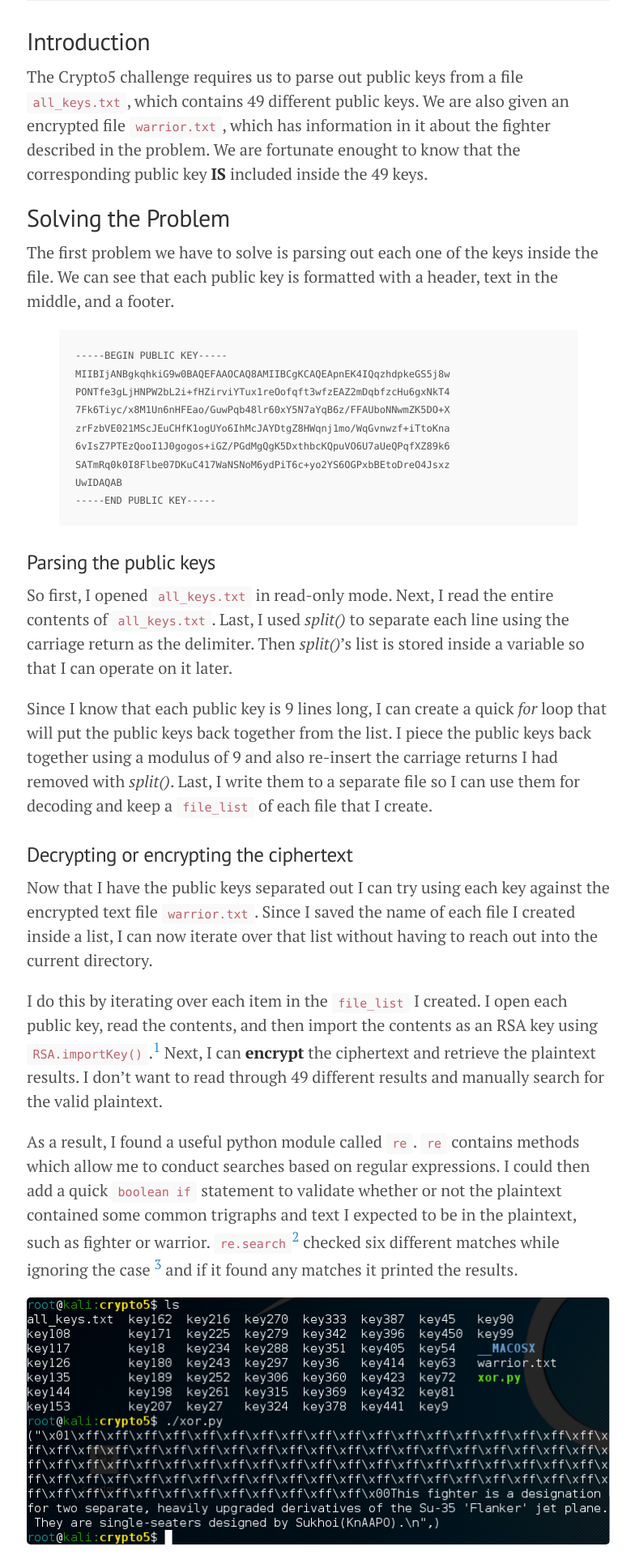
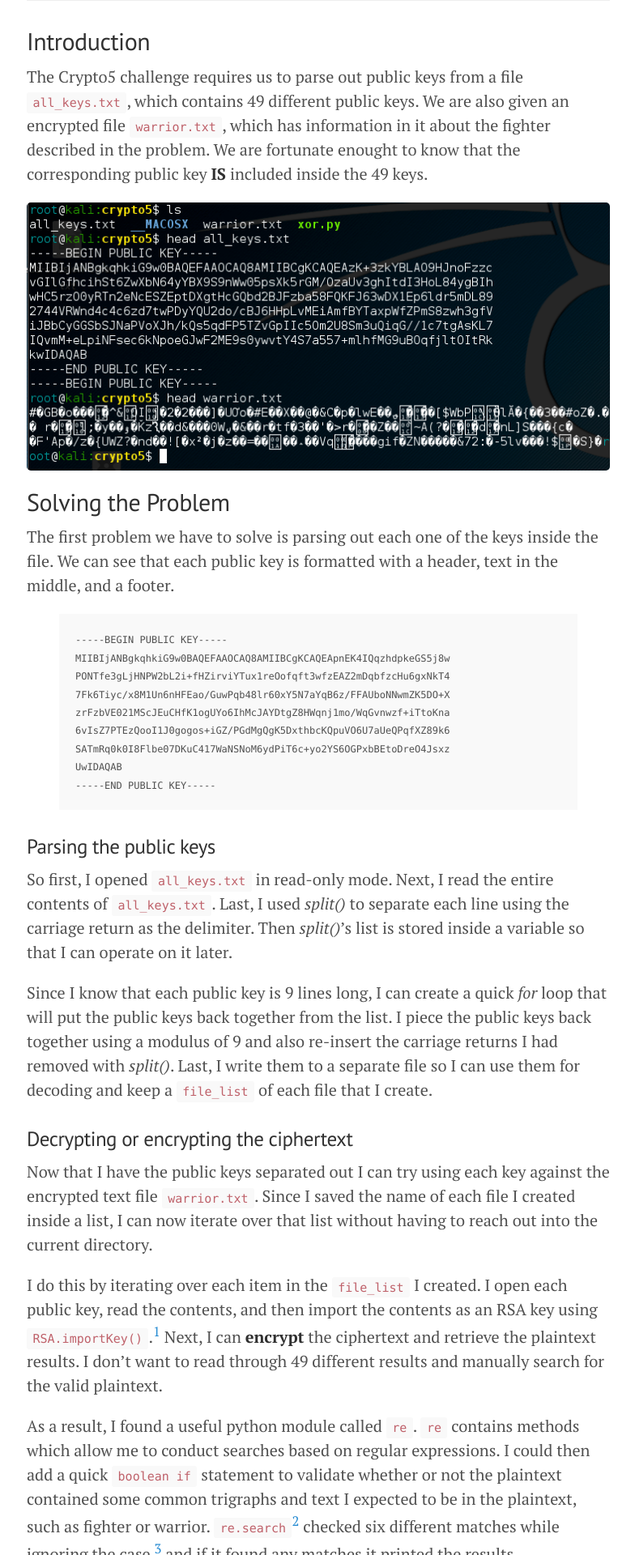
Before and after one commit to MCPA/MCPA.github.io, a Jekyll site: the page built from _posts/2016-01-31-hackim-crypto5.md, in a window 1280 px wide. Shown: the part 702-2622 px from the top of the page at 81% size, without its empty margins (247-1031 px from the left). Built offline with Jekyll 4.4.1, drawn with Linux system fonts in a browser that asks for light colours.

Commit message:
Update 2016-01-31-hackim-crypto5.md

````diff
--- a/_posts/2016-01-31-hackim-crypto5.md
+++ b/_posts/2016-01-31-hackim-crypto5.md
@@ -15,6 +15,8 @@ author: "Leander"
 ## Introduction
 
 The Crypto5 challenge requires us to parse out public keys from a file ```all_keys.txt```, which contains 49 different public keys. We are also given an encrypted file ```warrior.txt```, which has information in it about the fighter described in the problem. We are fortunate enought to know that the corresponding public key <strong>IS</strong> included inside the 49 keys.
+
+![intro](/images/2016-HackIM-challenge.png)
 
 ## Solving the Problem
 
````
